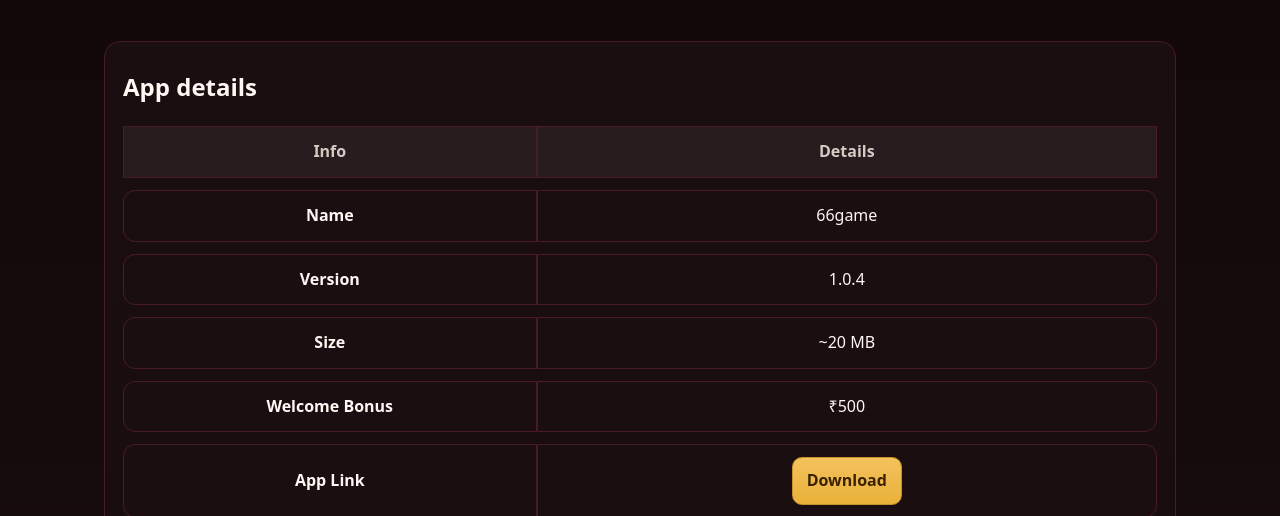
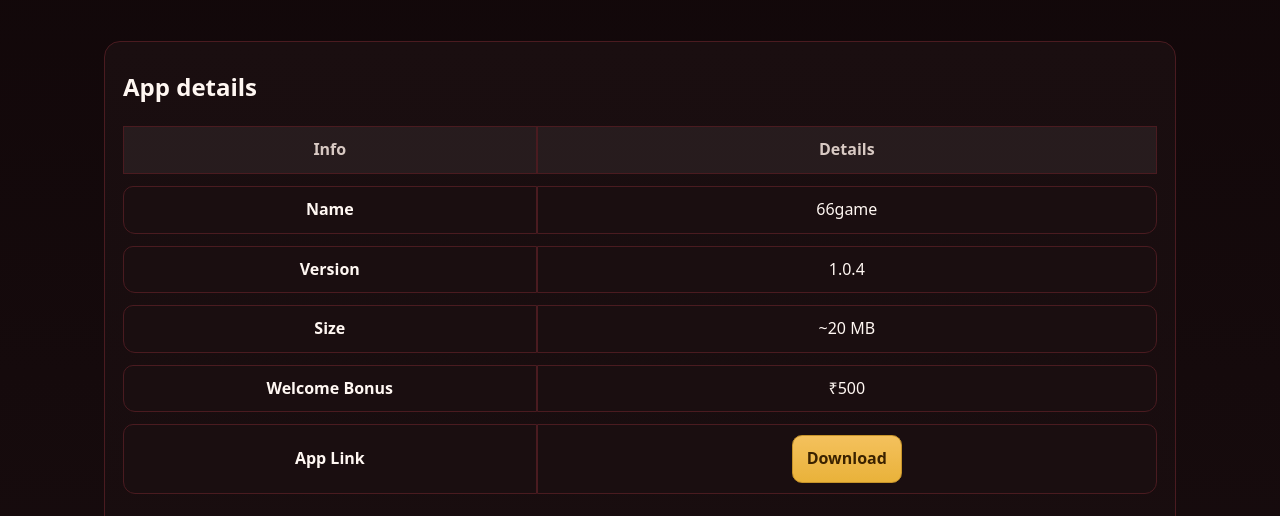
Before and after one commit to seo168/66game168, a plain HTML site: page app-info.html in a window 1280 px wide. Shown: the part 284-800 px from the top of the page. Drawn offline with Linux system fonts and the light colour scheme.

Commit message:
Update app-info.html

```diff
--- a/app-info.html
+++ b/app-info.html
@@ -133,7 +133,7 @@
 .app-table tbody td{
   text-align:center;             /* teks di tengah */
   vertical-align:middle;
-  padding:12px 12px;
+  padding:10px 12px;
   border:1px solid var(--border);
   overflow:hidden;               /* jaga rapi kalau teks panjang */
   white-space:nowrap;
@@ -150,10 +150,10 @@
 
 /* Rounded tiap baris body (bukan thead) */
 .app-table tbody td:first-child{
-  border-top-left-radius:12px; border-bottom-left-radius:12px;
+  border-top-left-radius:10px; border-bottom-left-radius:12px;
 }
 .app-table tbody td:last-child{
-  border-top-right-radius:12px; border-bottom-right-radius:12px;
+  border-top-right-radius:10px; border-bottom-right-radius:12px;
 }
 
 /* Tombol di dalam sel */
```
